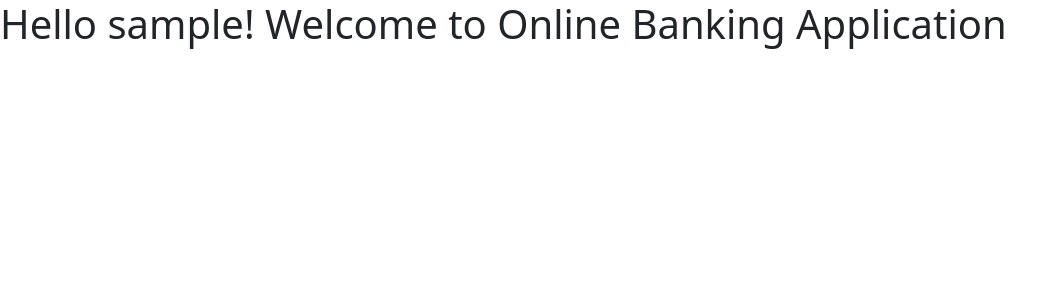
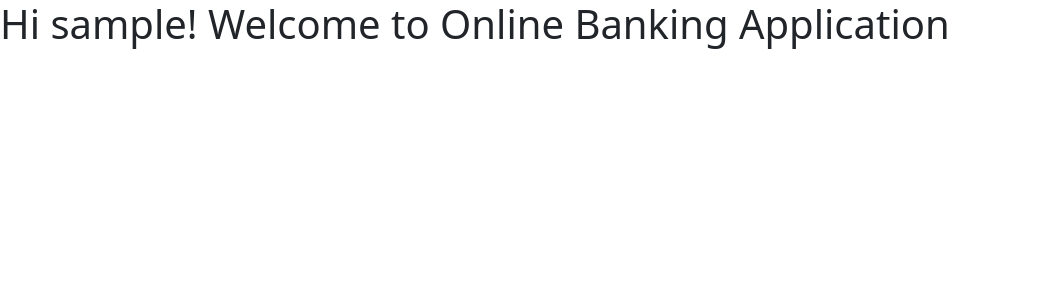
Before and after one commit to Vanoita/Banking_App, a React (Create React App) app: page / in a window 1280 px wide. Shown: the top 300 px of the page, without its empty margins (0-1064 px from the left). Built offline with nearby package versions, Linux system fonts and the light colour scheme; sample sign-in values are in the browser's storage.

Commit message:
frontend commit

```diff
--- a/src/components/Home.js
+++ b/src/components/Home.js
@@ -4,7 +4,7 @@ function Home(){
     const location = useLocation();
     return localStorage.getItem('username') ? (
         <div>
-            <h1>Hello {localStorage.getItem('username')}! Welcome to Online Banking Application</h1>
+            <h1>Hi {localStorage.getItem('username')}! Welcome to Online Banking Application</h1>
         </div>
     ):(
         <Navigate
```
